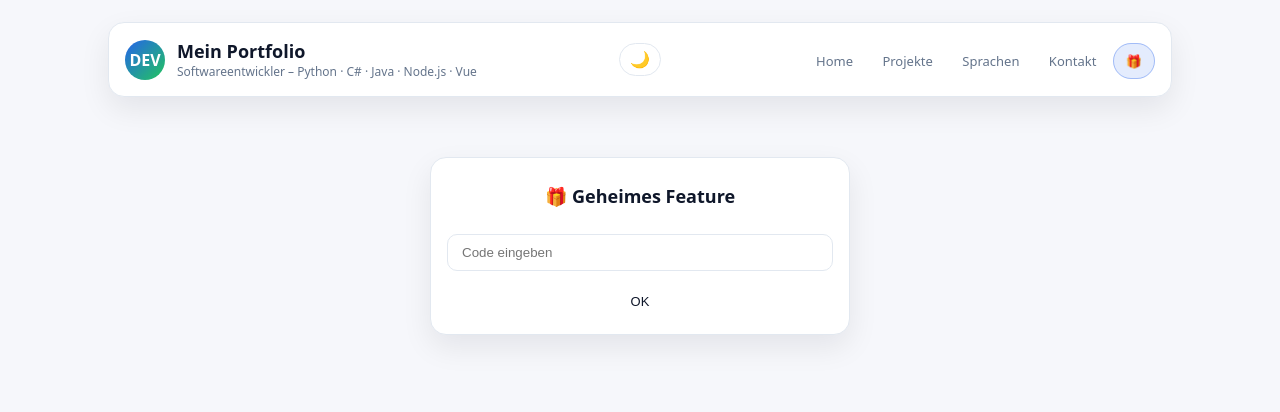
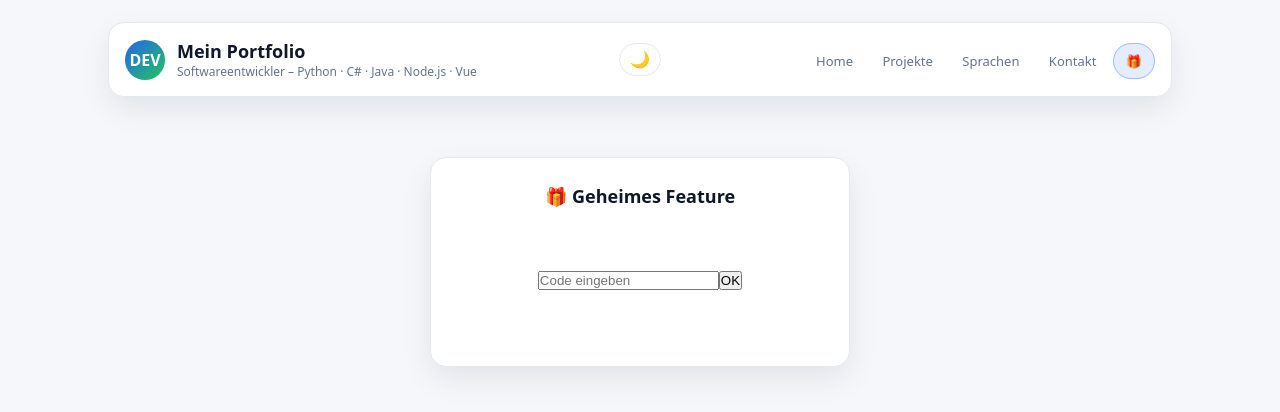
Before and after one commit to PasiDerKeK/Portfolio, a Vue app in the folder frontend/: page /secret in a window 1280 px wide. Shown: the top 412 px of the page. Built offline with nearby package versions, Linux system fonts and the light colour scheme.

Commit message:
Secret Page

```diff
--- a/frontend/src/assets/style.css
+++ b/frontend/src/assets/style.css
@@ -59,6 +59,22 @@ body {
     background: var(--accent-soft);
 }
 
+.popup {
+    position: fixed;
+    inset: 0;
+    background: rgba(0,0,0,.6);
+    display: flex;
+    align-items: center;
+    justify-content: center;
+    z-index: 999;
+}
+
+.popup-inner {
+    background: var(--card);
+    padding: 24px;
+    border-radius: 16px;
+    text-align: center;
+}
 
 a{ color: var(--accent); text-decoration: none; }
 a:hover{ text-decoration: underline; }
--- a/frontend/src/pages/SecretPage.vue
+++ b/frontend/src/pages/SecretPage.vue
@@ -3,7 +3,7 @@ import { ref } from "vue";
 
 const inputCode = ref("");
 const error = ref("");
-const unlocked = ref(false);
+const showPopup = ref(false);
 
 const validCodes = [
   "XMAS2025",
@@ -13,10 +13,10 @@ const validCodes = [
 
 function checkCode() {
   error.value = "";
-  unlocked.value = false;
 
   if (validCodes.includes(inputCode.value.trim())) {
-    unlocked.value = true;
+    showPopup.value = true;
+    error.value = "";
   } else {
     error.value = "❌ Code nicht gültig";
   }
@@ -26,26 +26,23 @@ function checkCode() {
 <template>
   <section class="card secret-box">
     <h2 class="section-title">🎁 Geheimes Feature</h2>
+    <div class="secret-box">
+      <input
+          v-model="code"
+          placeholder="Code eingeben"
+          @keyup.enter="checkCode"
+      />
+      <button @click="checkCode">OK</button>
 
-    <input
-        v-model="inputCode"
-        type="text"
-        placeholder="Code eingeben"
-        class="secret-input"
-        @keyup.enter="checkCode"
-    />
+      <p v-if="error">{{ error }}</p>
+    </div>
 
-    <button class="btn btn-primary" @click="checkCode">
-      OK
-    </button>
-
-    <p v-if="error" class="error-text">{{ error }}</p>
-
-    <!-- 🔓 FREIGESCHALTET -->
-    <div v-if="unlocked" class="secret-content">
-      🎄 Glückwunsch!
-      <br />
-      Du hast das geheime Weihnachts-Feature freigeschaltet 😄
+    <!-- POPUP -->
+    <div v-if="showPopup" class="popup">
+      <div class="popup-inner">
+        🎄 XMAS FEATURE FREIGESCHALTET 🎁
+        <button @click="showPopup = false">Schließen</button>
+      </div>
     </div>
   </section>
 </template>
@@ -57,19 +54,4 @@ function checkCode() {
   text-align: center;
 }
 
-.secret-input{
-  width: 100%;
-  padding: 10px 14px;
-  margin: 14px 0;
-  border-radius: 10px;
-  border: 1px solid var(--border);
-  background: var(--card);
-  color: var(--text);
-}
-
-.secret-content{
-  margin-top: 16px;
-  font-weight: 700;
-  color: var(--accent);
-}
 </style>
```
